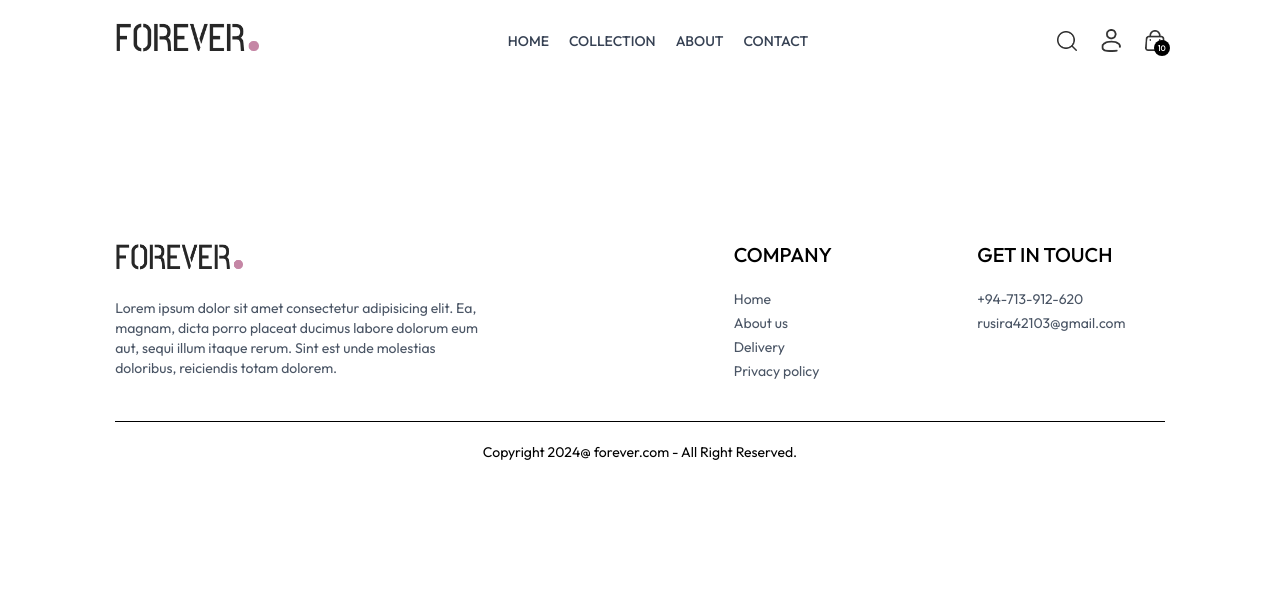
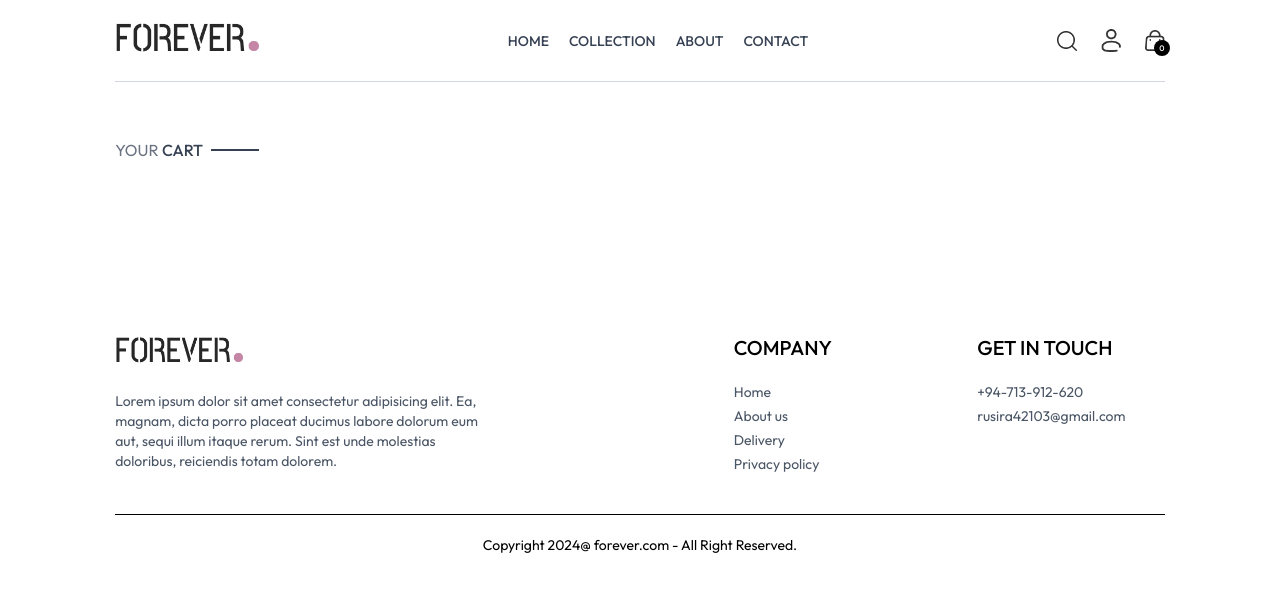
Before and after one commit to rusira12345/FOREVER, a React (Vite) app in the folder frontend/: page /cart in a window 1280 px wide. Shown: the top 592 px of the page. Built offline with nearby package versions, Linux system fonts and the light colour scheme.

Commit message:
i develop the cart page

```diff
--- a/frontend/src/App.jsx
+++ b/frontend/src/App.jsx
@@ -11,10 +11,11 @@
 import Navbar from "./components/Navbar"
 import Footer from "./components/Footer"
 import SearchBar from "./components/SearchBar"
-
+import { ToastContainer, toast } from 'react-toastify';
 function App() {
   return (
     <div className="px-4 sm:px-[5vw] md:px-[7vw] lg:px-[9vw]">
+      <ToastContainer/>
       <Navbar/>
       <SearchBar/>
       <Routes>
--- a/frontend/src/components/Navbar.jsx
+++ b/frontend/src/components/Navbar.jsx
@@ -4,7 +4,7 @@
 import {ShopContext} from "../context/ShopContext"
 const Navbar = () => {
     const [visible,setvisible] = useState(false);
-    const {setShowSearch} = useContext(ShopContext);
+    const {setShowSearch,getCardCount} = useContext(ShopContext);
   return (
     <div className='flex items-center justify-between py-5 font-medium'>
         <Link to="/"><img src={assets.logo} className='w-36'/></Link>
@@ -40,7 +40,7 @@
             </div>
             <Link to="/cart" className="relative">
                     <img src={assets.cart_icon} className='w-5 min-w-5' alt=''></img>
-                    <p className='absolute right-[-5px] bottom-[-5px] w-4 text-center leading-4 bg-black text-white aspect-square rounded-full text-[8px]'>10</p>
+                    <p className='absolute right-[-5px] bottom-[-5px] w-4 text-center leading-4 bg-black text-white aspect-square rounded-full text-[8px]'>{getCardCount()}</p>
             </Link>
             <img onClick={()=>setvisible(true)} src={assets.menu_icon} className='w-5 cursor-pointer sm:hidden'/>
         </div>
--- a/frontend/src/context/ShopContext.jsx
+++ b/frontend/src/context/ShopContext.jsx
@@ -1,14 +1,70 @@
-import React, { useState } from 'react'
+import React, { useEffect, useState } from 'react'
 import {products} from "../assets/frontend_assets/assets"
 import { createContext } from 'react'
+import { toast } from 'react-toastify'
 export const ShopContext  = createContext()
 const ShopContextProvider = (props) =>{
-    const currency = "$"
+    const currency = "Rs "
     const delivery_fee = 10
     const [search,setSearch] = useState('');
     const [showSearch,setShowSearch] = useState(false);
+    const [cartItems,setCartItems] = useState({});
+
+
+    const addToCart = async(itemId,Size) =>{
+        {/*structured clone create a copy of the obejct sice cartItems is a object i use structured clone to
+            to get a copy of this object*/}
+            let cartData = structuredClone(cartItems);
+            if(!Size)
+            {
+                toast.error('Select Product Size');
+                return;
+            }
+            if(cartData[itemId])
+            {
+                if(cartData[itemId][Size])
+                {
+                    cartData[itemId][Size] += 1
+                }
+                else
+                {
+                    cartData[itemId][Size] = 1;
+                }
+            }
+            else
+            {
+                cartData[itemId] = {}
+                cartData[itemId][Size] = 1
+            }
+            setCartItems(cartData)
+    }
+    const getCardCount = () =>{
+        let totalCount = 0;
+        for(const items in cartItems)
+        {
+            for(const item in cartItems[items])
+            {
+                    try{
+                        if(cartItems[items][item]>0)
+                        {
+                            totalCount= totalCount + cartItems[items][item]
+                        }
+                    }catch(error)
+                    {
+
+                    }
+            }
+        }
+        return totalCount
+    }
+    const updateQuantity = async(itemId,Size,quantity) =>{
+            let cartData = structuredClone(cartItems);
+            cartData[itemId][Size] = quantity;
+            setCartItems(cartData)
+    }
     const value = {
-            products,currency,delivery_fee,search,setSearch,showSearch,setShowSearch
+        products,currency,delivery_fee,search,setSearch,showSearch,setShowSearch,
+        cartItems,addToCart,getCardCount,updateQuantity
     }
     return(
         <ShopContext.Provider value={value}>
--- a/frontend/src/pages/Cart.jsx
+++ b/frontend/src/pages/Cart.jsx
@@ -1,9 +1,55 @@
-import React from 'react'
-
+import React, { useContext, useEffect, useState } from 'react'
+import {ShopContext} from "../context/ShopContext"
+import Title from '../components/Title'
+import { assets } from '../assets/frontend_assets/assets'
 const Cart = () => {
+  const {cartItems,products,currency,updateQuantity} = useContext(ShopContext)
+  const [cartData,setcartData] = useState([])
+  useEffect(()=>{
+    const tempData = [];
+    for(const items in cartItems)
+    {
+      for(const item in cartItems[items])
+      {
+        if(cartItems[items][item]>0){
+          tempData.push({
+            _id:items,
+            size:item,
+            quantity:cartItems[items][item]
+          })
+        }
+      }
+    }
+    setcartData(tempData)
+  },[cartItems])
   return (
-    <div>
-
+    <div className='border-t pt-14 border-gray-300'>
+      <div className='text-sxl mb-3'>
+          <Title text1={'YOUR'} text2={'CART'}/>
+      </div>
+      <div>
+        {
+          cartData.map((item,index)=>{
+            const productdata = products.find((product)=>product._id === item._id);
+            return(
+              <div key={index} className='py-4 border-t border-b border-gray-300 text-gray-700 grid grid-cols-[4fr_0.5fr_0.5fr] sm:grid-cols-[4fr_2fr_0.5fr] items-center gap-4'>
+                  <div className='flex items-start gap-6'>
+                          <img className="w-16 sm:w-20" src={productdata.image[0]} alt="" />
+                          <div>
+                            <p className='text-xs sm:text-lg font-medium'>{productdata.name}</p>
+                            <div className='flex items-center gap-5 mt-2'>
+                                <p>{currency}{productdata.price}</p>
+                                <p className='px-2 sm:px-3 sm:py-1 border border-gray-300 bg-slate-50'>{item.size}</p>
+                            </div>
+                          </div>
+                  </div>
+                   <input className="border border-gray-300 max-w-10 sm:max-w-20 px-1 sm:px-2 py-1 " type='number' onChange={(e)=>updateQuantity(item._id,item.size,Number(e.target.value))} min={1} defaultValue={item.quantity}/>
+                   <img onClick={()=>updateQuantity(item._id,item.size,0)} className="w-4 mr-4 sm:w-5 cursor-pointer" src={assets.bin_icon} alt=''></img>
+              </div>
+            )
+          })
+        }
+      </div>
     </div>
   )
 }
--- a/frontend/src/pages/Product.jsx
+++ b/frontend/src/pages/Product.jsx
@@ -5,7 +5,7 @@
 import RelatedProducts from '../components/RelatedProducts';
 const Product = () => {
   const {productID} = useParams();
-  const {products,currency} = useContext(ShopContext)
+  const {products,currency,addToCart} = useContext(ShopContext)
   const [image,setimage] = useState("");
   const [productData,setProductData] = useState(false);
   const [size,setSize] = useState("");
@@ -60,7 +60,7 @@
                         ))}
                       </div>
                 </div>
-                <button className='bg-black text-white px-8 py-3 text-sm active:bg-gray-700'>ADD TO CART</button>
+                <button onClick={()=>addToCart(productData._id,size)} className='bg-black text-white px-8 py-3 text-sm active:bg-gray-700'>ADD TO CART</button>
                  <hr className='mt-8 sm:w-4/5 border-t-1 border-gray-300'/>
                  <div className='text-sm text-gray-500 mt-5 flex flex-col gap-1'>
                         <p>100% Original product.</p>
```
